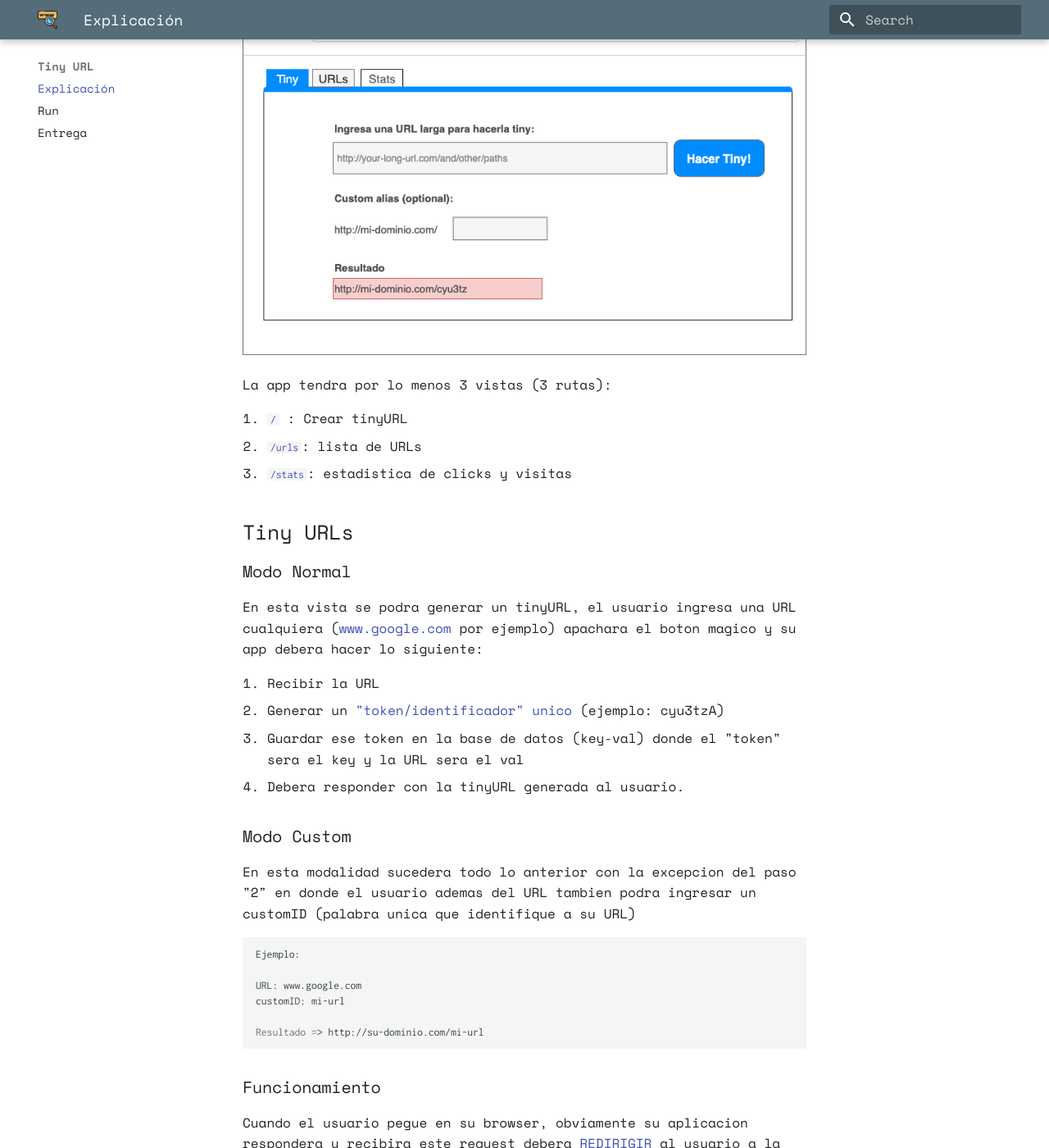
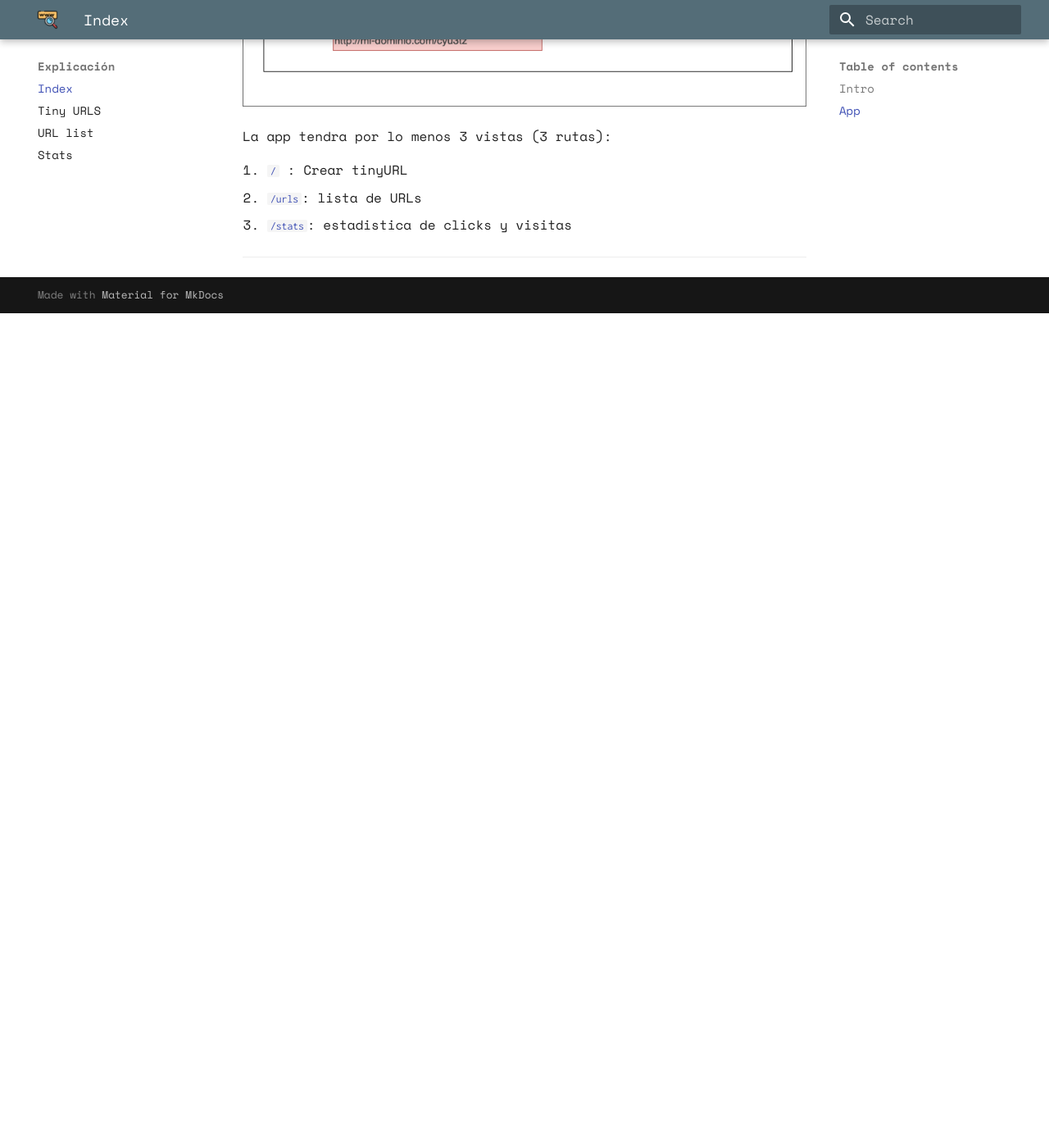
Before and after one commit to estebansamayoa1/tiny-url, an MkDocs documentation site: the page built from docs/index.md, in a window 1280 px wide and 1400 px high, scrolled down 1779 px. Shown: the whole window at 82% size. Built offline with MkDocs 1.6.1 and Material for MkDocs 9.7.7, drawn with Linux system fonts in a browser that asks for light colours; after the commit the page ends 2161 px from its top, so only the background shows below that; some of the changed text lies outside the part shown.

Commit message:
@jmarcos-cano - per page

````diff
--- a/docs/index.md
+++ b/docs/index.md
@@ -1,23 +1,10 @@
 
 ![lmm](img/logo.png)
 
----
-<!-- TOC -->
-
-- [Intro](#intro)
-- [App](#app)
-  - [Tiny URLs](#tiny-urls)
-    - [Modo Normal](#modo-normal)
-    - [Modo Custom](#modo-custom)
-    - [Funcionamiento](#funcionamiento)
-  - [Ejemplos:](#ejemplos)
-  - [URLS](#urls)
-  - [stats](#stats)
-
-<!-- /TOC -->
 
 
-# Intro
+
+## Intro
 Haremos un creador de tiny url (URL shortener), aplicaremos conceptos de CS como:
 
 - REST APIs
@@ -48,73 +35,11 @@
 
 La app tendra por lo menos 3 vistas (3 rutas):
 
-1. [`/`](#tiny-urls) : Crear tinyURL
-2. [`/urls`](#urls): lista de URLs
-3. [`/stats`](#stats): estadistica de clicks y visitas
-
-## Tiny URLs
-
-### Modo Normal
-En esta vista se podra generar un tinyURL, el usuario ingresa una URL cualquiera (www.google.com por ejemplo) apachara el boton magico y su app debera hacer lo siguiente:
-
-1. Recibir la URL
-2. Generar un ["token/identificador" unico](https://pypi.org/project/shortuuid/) (ejemplo: cyu3tzA)
-3. Guardar ese token en la base de datos (key-val) donde el "token" sera el key y la URL sera el val
-4. Debera responder con la tinyURL generada al usuario.
-
-
-### Modo Custom
-
-En esta modalidad sucedera todo lo anterior con la excepcion del paso "2" en donde el usuario ademas del URL tambien podra ingresar un customID (palabra unica que identifique a su URL)
-
-```bash
-Ejemplo:
-
-URL: www.google.com
-customID: mi-url
-
-Resultado => http://su-dominio.com/mi-url
-
-```
-
-### Funcionamiento
-
-Cuando el usuario pegue en su browser, obviamente su aplicacion respondera y recibira este request debera [REDIRIGIR](https://moz.com/learn/seo/redirection) al usuario a la URL original.
-
-
-```
-Ejemplo:
-
-Browser: http://su-dominio.com/mi-url
-
-App: recibe [http://su-dominio.com/mi-url]
-
-Browser: [redirect] www.google.com
-```
-
-## Ejemplos:
-
-- [https://tinyurl.com/](https://tinyurl.com/)
-- [https://tiny.cc/](https://tiny.cc/)
-
----
-
-## URLS
-En esta vista se mostraran todas las URLs convertidas hasta el momento, sera mostrado en una tabla a 2 columnas
-
-| tinyURL                       	|                Original URL                	|
-|-------------------------------	|:------------------------------------------|
-| http://mi-dominio.com/sasd3av 	| https://miu.ufm.edu/mis_cursos_detalle.php 	|
-| http://mi-dominio.com/1wsqzdf 	| https://docs.google.com/document/d/1       	|
-| http://mi-dominio.com/correo  	| https://mail.google.com/mail/u/            	|
+1. [`/`](/tiny-urls) : Crear tinyURL
+2. [`/urls`](/url-list): lista de URLs
+3. [`/stats`](/stats): estadistica de clicks y visitas
 
 
 
-el mockup para esta funcion seria este:
-
-![1](img/urls.png)
 
 ---
-## stats
-
----
--- a/mkdocs.yml
+++ b/mkdocs.yml
@@ -1,7 +1,11 @@
 site_name: Tiny URL
 
 nav:
-  - Explicación: index.md
+  - Explicación:
+      Index: index.md
+      Tiny URLS: tiny-urls.md
+      URL list: url-list.md
+      Stats: stats.md
   - Run: run.md
   - Entrega: entrega.md
 
@@ -17,7 +21,8 @@
     code: "Inconsolata"
   language: "en"
   favicon: "img/favicon.ico"
-  #include_sidebar: True
+  features:
+    - navigation.tabs
 
 plugins:
   - search
@@ -27,8 +32,8 @@
   - footnotes
   - admonition
   - meta
-  # - toc:
-  #     permalink: true
+  - toc:
+      permalink: true
   # - pymdownx.tasklist:
   #     custom_checkbox: true
   - pymdownx.mark
````
Also changed, not shown: docs/stats.md (added, +1 -0 lines), docs/tiny-urls.md (added, +49 -0 lines), docs/url-list.md (added, +15 -0 lines).
